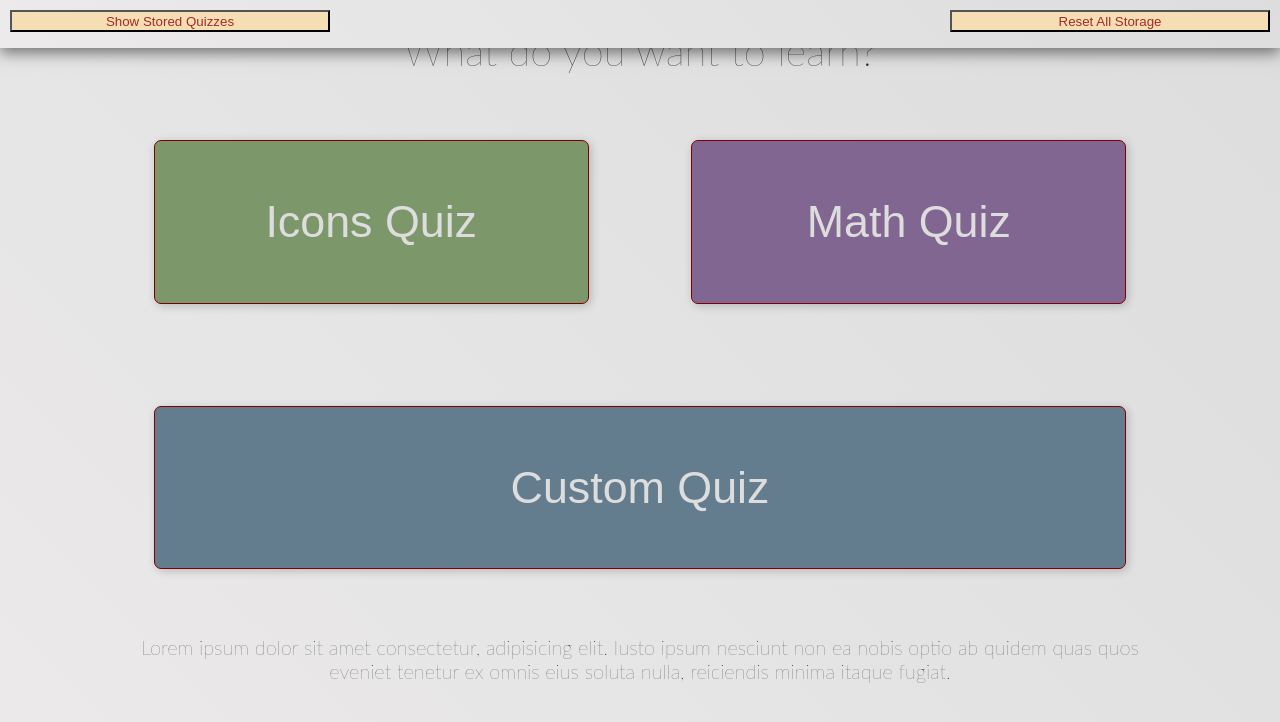
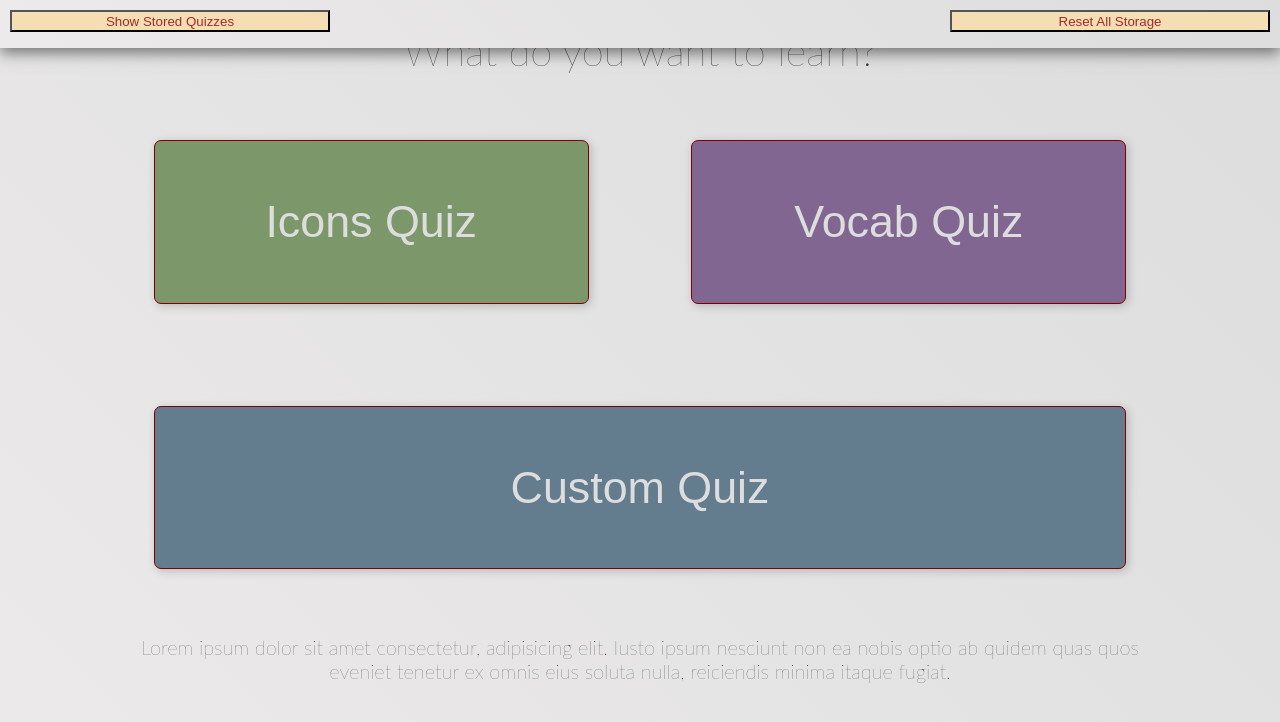
Before and after one commit to beauhaus/quizzer-app, a React (Vite) app: page / in a window 1280 px wide. Shown: the top 722 px of the page. Built offline with nearby package versions, Linux system fonts and the light colour scheme.

Commit message:
steps toward vocab quiz implementation

```diff
--- a/src/AppContainer.js
+++ b/src/AppContainer.js
@@ -52,6 +52,7 @@ class AppContainer extends Component {
     this.handleShowDefaultQuizClick = this.handleShowDefaultQuizClick.bind(
       this
     );
+    this.handleshowVocabQuizClick = this.handleshowVocabQuizClick.bind(this);
     this.quizModalCloser = this.quizModalCloser.bind(this);
     this.qCompleteModalCall = this.qCompleteModalCall.bind(this);
     this.qCompleteModalCloser = this.qCompleteModalCloser.bind(this);
@@ -95,7 +96,8 @@ class AppContainer extends Component {
   }
 
   // handleShowCSVocabQuizClick
-  handleShowCSVocabQuizClick() {
+  handleshowVocabQuizClick() {
+    console.log("handleShowVocabQ");
     // const { defaultQuizArray, defaultQuizName } = this.props;
     // this.setState({
     //   showQuizModal: true,
@@ -142,7 +144,7 @@ class AppContainer extends Component {
         <h1>What do you want to learn?</h1>
         <QuizBtns
           showDefaultQuiz={this.handleShowDefaultQuizClick}
-          showCSVocabQuiz={this.handleShowCSVocabQuizClick}
+          showVocabQuiz={this.handleshowVocabQuizClick}
           customQ={this.handleCustomQ}
         />
         <div className="info-box">
@@ -152,6 +154,7 @@ class AppContainer extends Component {
             tenetur ex omnis eius soluta nulla, reiciendis minima itaque fugiat.
           </p>
         </div>
+
         <LSModal
           LSModalClose={() => this.LSModalCloser()}
           showLSModal={this.state.showLSModal}
--- a/src/Landing/QuizBtnContainer.js
+++ b/src/Landing/QuizBtnContainer.js
@@ -50,8 +50,8 @@ const QuizBtnContainer = props => {
       <button className="default-quiz-1" onClick={props.showDefaultQuiz}>
         Icons Quiz
       </button>
-      <button className="default-quiz-2" onClick={props.defaultQ2}>
-        Math Quiz
+      <button className="default-quiz-2" onClick={props.showVocabQuiz}>
+        Vocab Quiz
       </button>
       <button id="custom-quiz-create" onClick={props.customQ}>
         Custom Quiz
```
Also changed, not shown: src/ArchiverUtil.js (+0 -49 lines), 2 other files (tests, documents, lock files or other folders).
